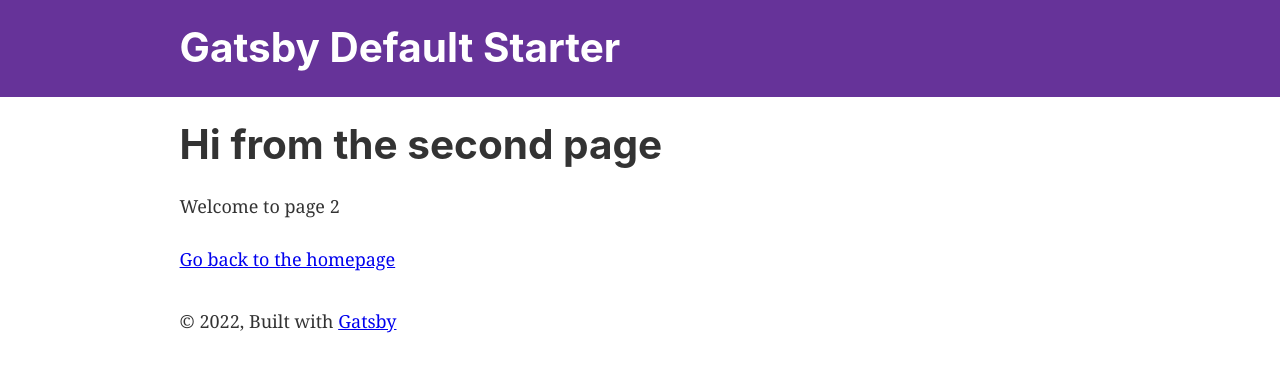
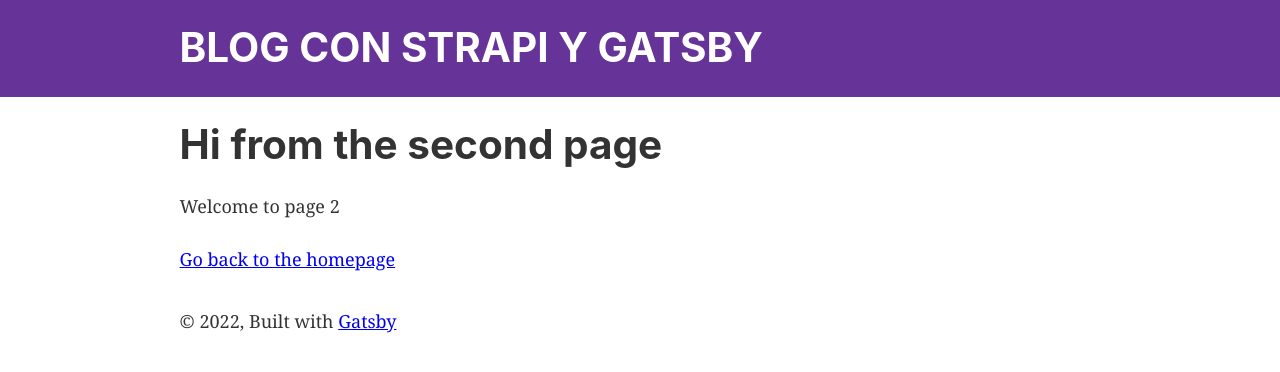
Before and after one commit to El-Buen-Alex/blog_frontend, a Gatsby site: page /page-2 in a window 1280 px wide. Built offline with nearby package versions, Linux system fonts and the light colour scheme; Gatsby itself is replaced by a stand-in of ours.

Commit message:
cambiando titulo

```diff
--- a/src/components/layout.js
+++ b/src/components/layout.js
@@ -25,7 +25,7 @@ const Layout = ({ children }) => {
 
   return (
     <>
-      <Header siteTitle={data.site.siteMetadata?.title || `Title`} />
+      <Header siteTitle={`BLOG CON STRAPI Y GATSBY`} />
       <div
         style={{
           margin: `0 auto`,
```
